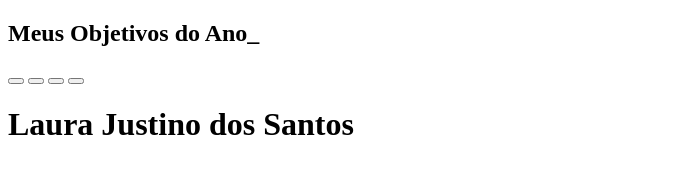
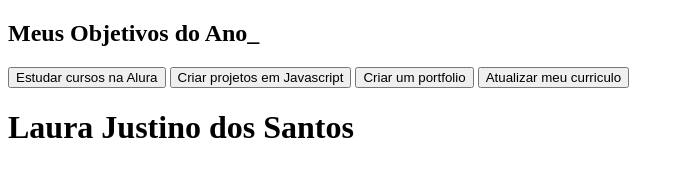
Before and after one commit to laujustino/progamacao-laura, a plain HTML site: page index.html in a window 1280 px wide. Shown: the whole page, without its empty margins (0-684 px from the left). Drawn offline with Linux system fonts and the light colour scheme.

Commit message:
baitoloa

```diff
--- a/index.html
+++ b/index.html
@@ -4,15 +4,16 @@
     <meta charset="UTF-8">
     <meta name="viewport" content="width=device-width, initial-scale=1.0">
     <title>Meus objetivos do ano</title>
+    <link rel="stylesheet" href="style.css">
 </head>
 <body>
     <section class="conteudo-principal"></section>
     <h2 class="titulo-principal">Meus Objetivos do Ano_</h2>
     <div class="botoes">
-        <button class="botao"></button>
-        <button class="botao"></button>
-        <button class="botao"></button>
-        <button class="botao"></button>
+        <button class="botao">Estudar cursos na Alura</button>
+        <button class="botao">Criar projetos em Javascript</button>
+        <button class="botao">Criar um portfolio</button>
+        <button class="botao">Atualizar meu curriculo</button>
 
     </div>
     <h1>Laura Justino dos Santos</h1>
```
